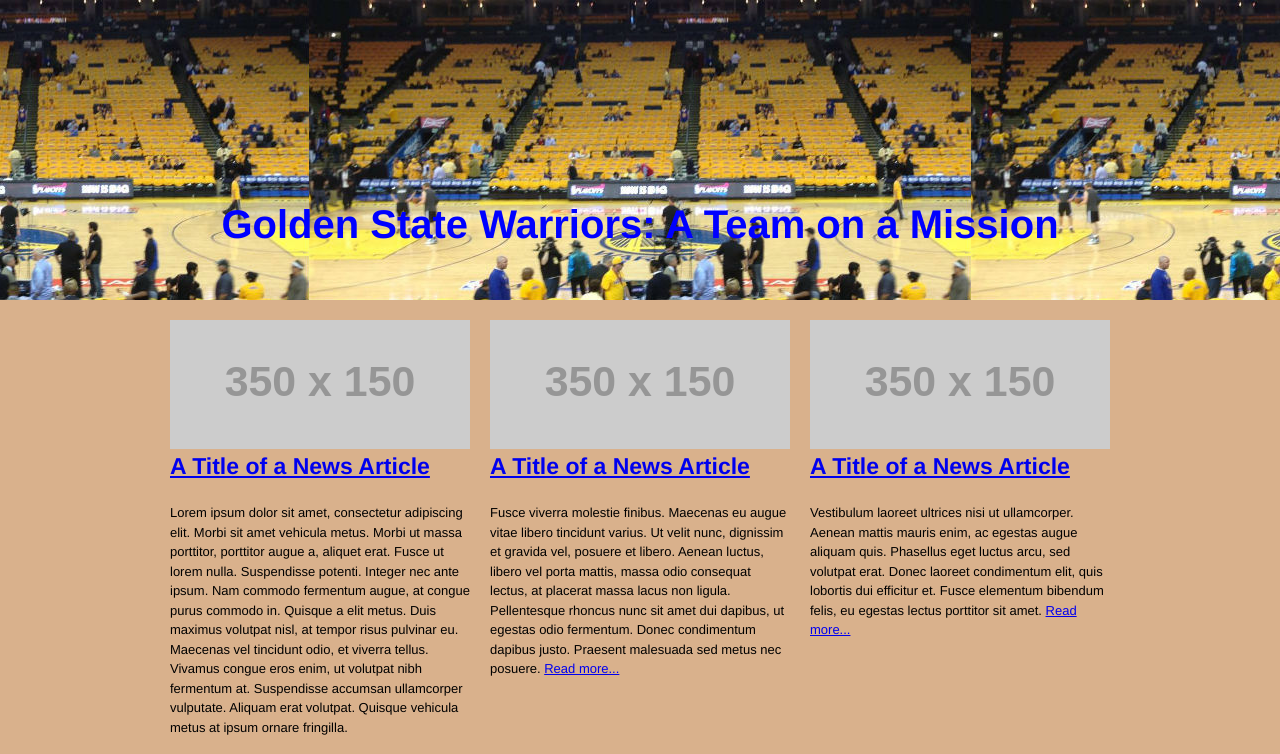
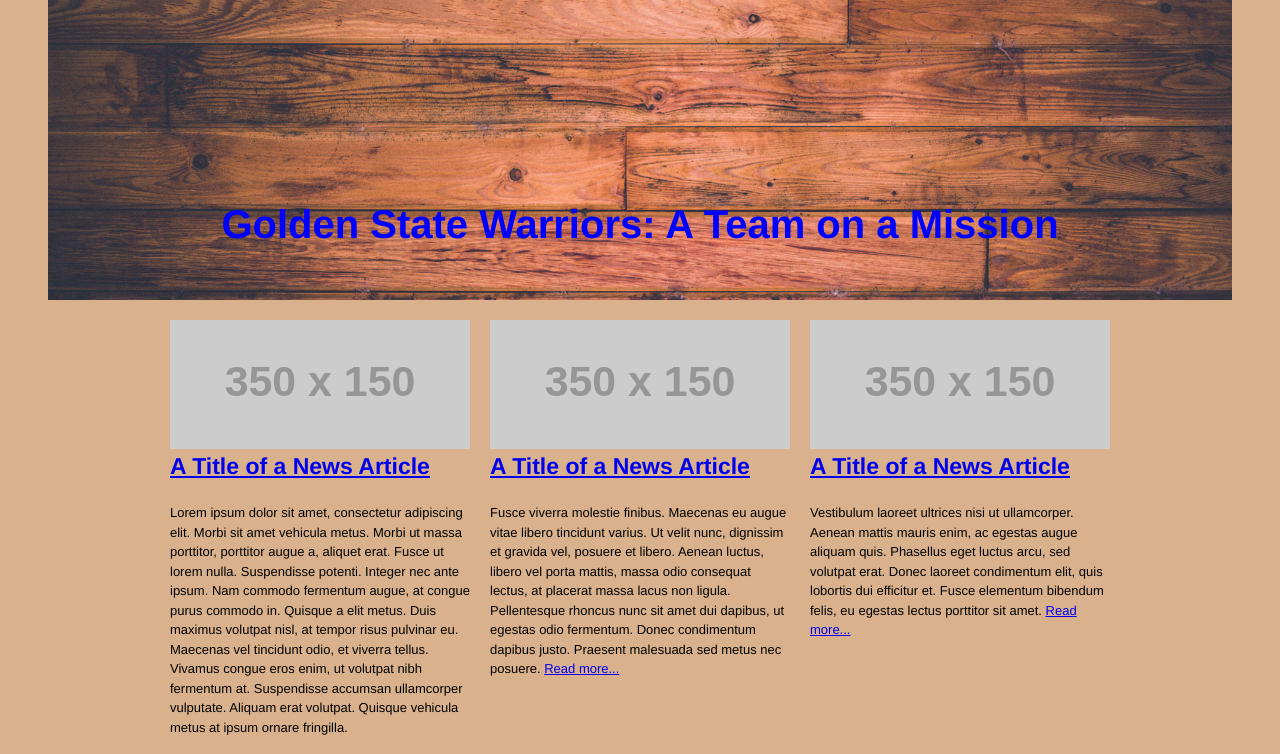
Before and after one commit to marisachao/news-site, a plain HTML site: page index.html in a window 1280 px wide. Shown: the top 754 px of the page. Drawn offline with Linux system fonts and the light colour scheme; placeholder pictures from the web are drawn by us.

Commit message:
Update custom.css

```diff
--- a/stylesheets/custom.css
+++ b/stylesheets/custom.css
@@ -1,8 +1,8 @@
 /*your custom CSS here*/
 
 .heading {
-  background-image: url(../img/oracle.jpg);
-  background-repeat: repeat;
+  background-image: url(../img/wood-heading.jpg);
+  background-repeat: no-repeat;
   height: 300px;
   width: 100%;
   background-position: center;
```
